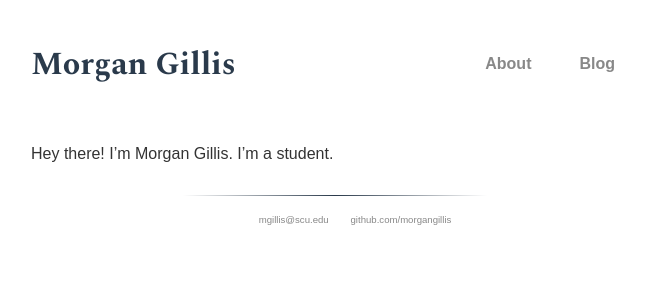
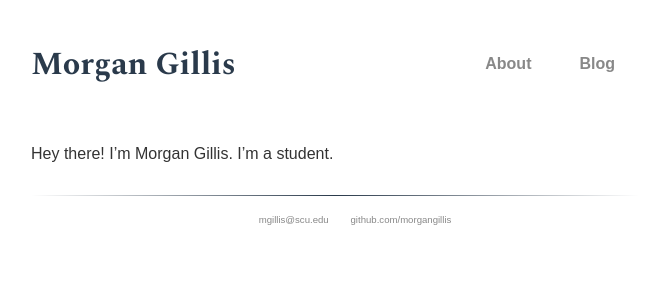
Before and after one commit to morgangillis/morgangillis.github.io, a Jekyll site: the page built from index.md, in a window 1280 px wide. Shown: the top 300 px of the page, without its empty margins (305-957 px from the left). Built offline with Jekyll 4.4.1, drawn with Linux system fonts in a browser that asks for light colours; some web fonts are replaced.

Commit message:
Update footer.scss

```diff
--- a/_sass/footer.scss
+++ b/_sass/footer.scss
@@ -4,8 +4,6 @@ footer {
     hr {
       border: none;
       height: 1px;
-      width: 50%;
-      left: 25%;
       background-image: linear-gradient(to right, transparent, #2a3a4b, transparent);
     }
     ul {
```
